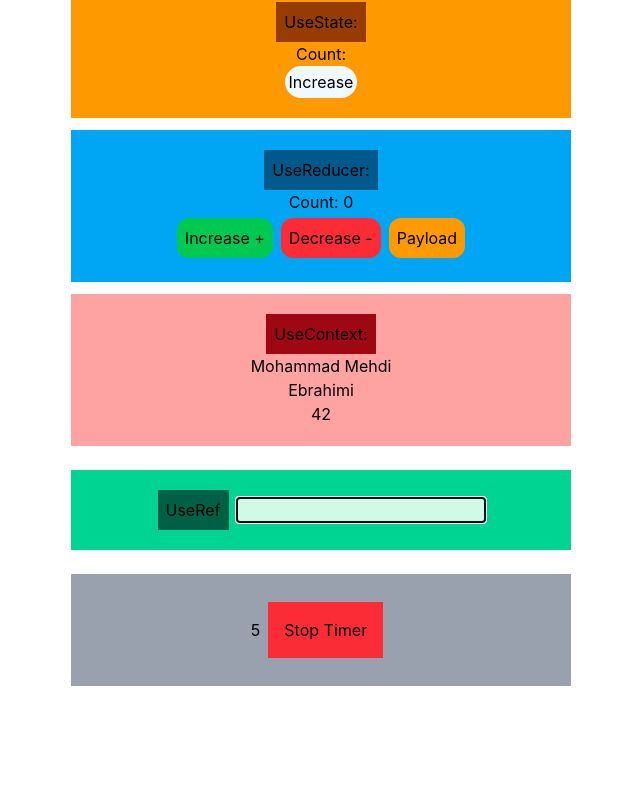
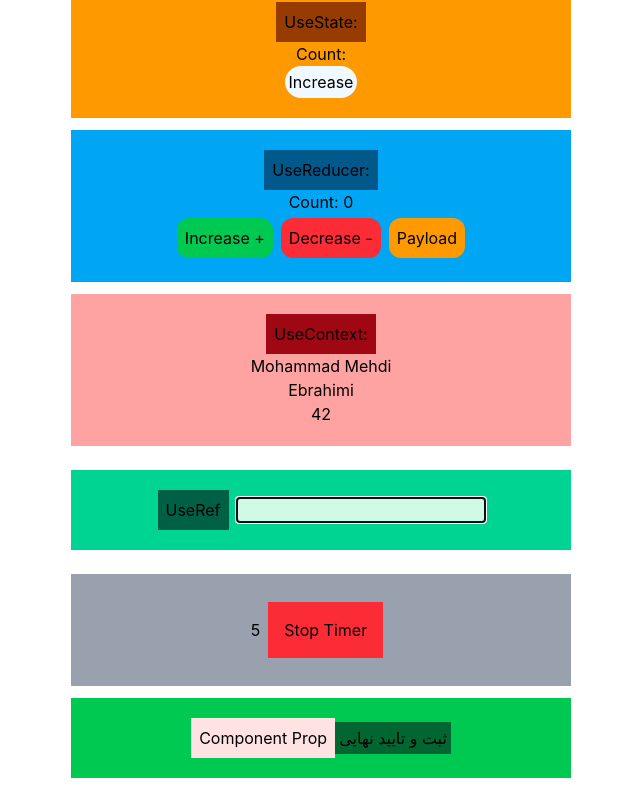
Before and after one commit to Ebrahimim29/ReactTypeScript, a React (Vite) app: page / in a window 1280 px wide. Shown: the part 218-1024 px from the top of the page, without its empty margins (319-959 px from the left). Before the commit the page ends 932 px from the top, so only its background shows below. Built offline with nearby package versions, Linux system fonts and the light colour scheme.

Commit message:
ComponentProp Type

```diff
--- a/src/App.tsx
+++ b/src/App.tsx
@@ -8,6 +8,7 @@ import { UserContext } from "./Context/UserContext";
 import UserContextComponent from "./Components/UserCotextComponent";
 import SearchComponent from "./Components/Hooks/HookRef/SearchComponent.tsx";
 import TimerComponent from "./Components/Hooks/HookRef/TimerComponent.tsx";
+import ComponentProp from "./Components/ComponentProp.tsx";
 
 const App = () => {
 
@@ -46,6 +47,7 @@ const App = () => {
       <UserContextComponent/>
       <SearchComponent/>
       <TimerComponent/>
+      <ComponentProp/>
 
     </div>
   )
--- /dev/null
+++ b/src/Components/ComponentProp.tsx
@@ -0,0 +1,17 @@
+import type { ComponentProps } from "react";
+
+type ComponentPropType = ComponentProps<"button">
+
+const ComponentProp = ({ className, ...rest }: ComponentPropType) => {
+
+    return (
+        <div className="bg-green-500 w-[40%] h-[40%] p-5 text-center mb-3">
+            <h3 className="bg-red-100 inline-block p-2">Component Prop</h3>
+            <button className={`bg-green-800 p-1 cursor-pointer ${className}`} {...rest}>
+                ثبت و تایید نهایی
+            </button>
+        </div>
+    )
+};
+
+export default ComponentProp
```
